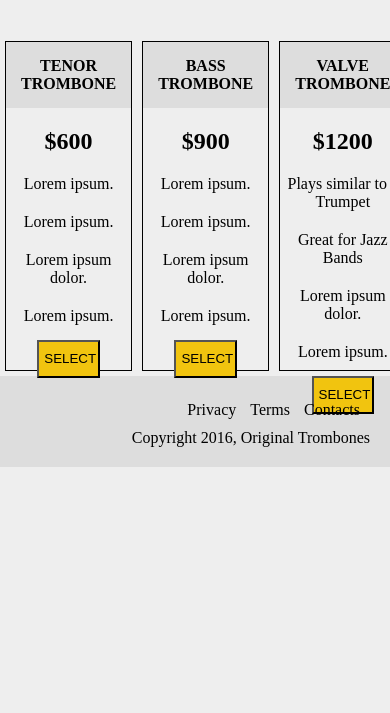
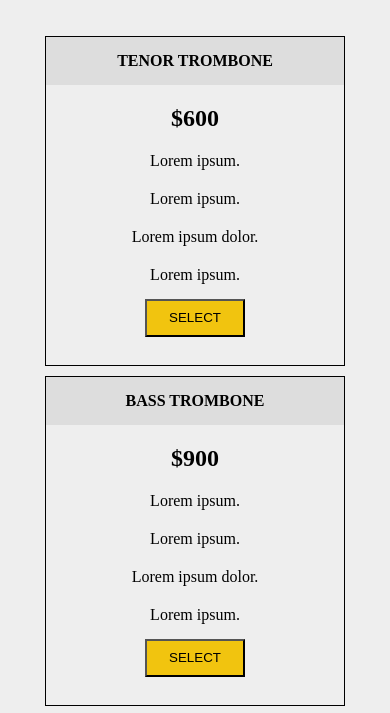
Before and after one commit to javascriptor1/product-landing-page, a plain HTML site: page index.html in a window 390 px wide. Shown: the part 1060-1773 px from the top of the page. Before the commit the page ends 1527 px from the top, so only its background shows below. Drawn offline with Linux system fonts and the light colour scheme.

Commit message:
Update style.css

```diff
--- a/style.css
+++ b/style.css
@@ -186,3 +186,15 @@ footer p{
     text-decoration: none;
     margin: 5px;
 }
+
+@media (max-width: 576px) {
+  #pricing {
+    flex-direction: column;
+  }
+  .price {
+    max-width: 300px;
+    width: 100%;
+    margin: 0 auto;
+    margin-bottom: 10px;
+  }
+}
```
